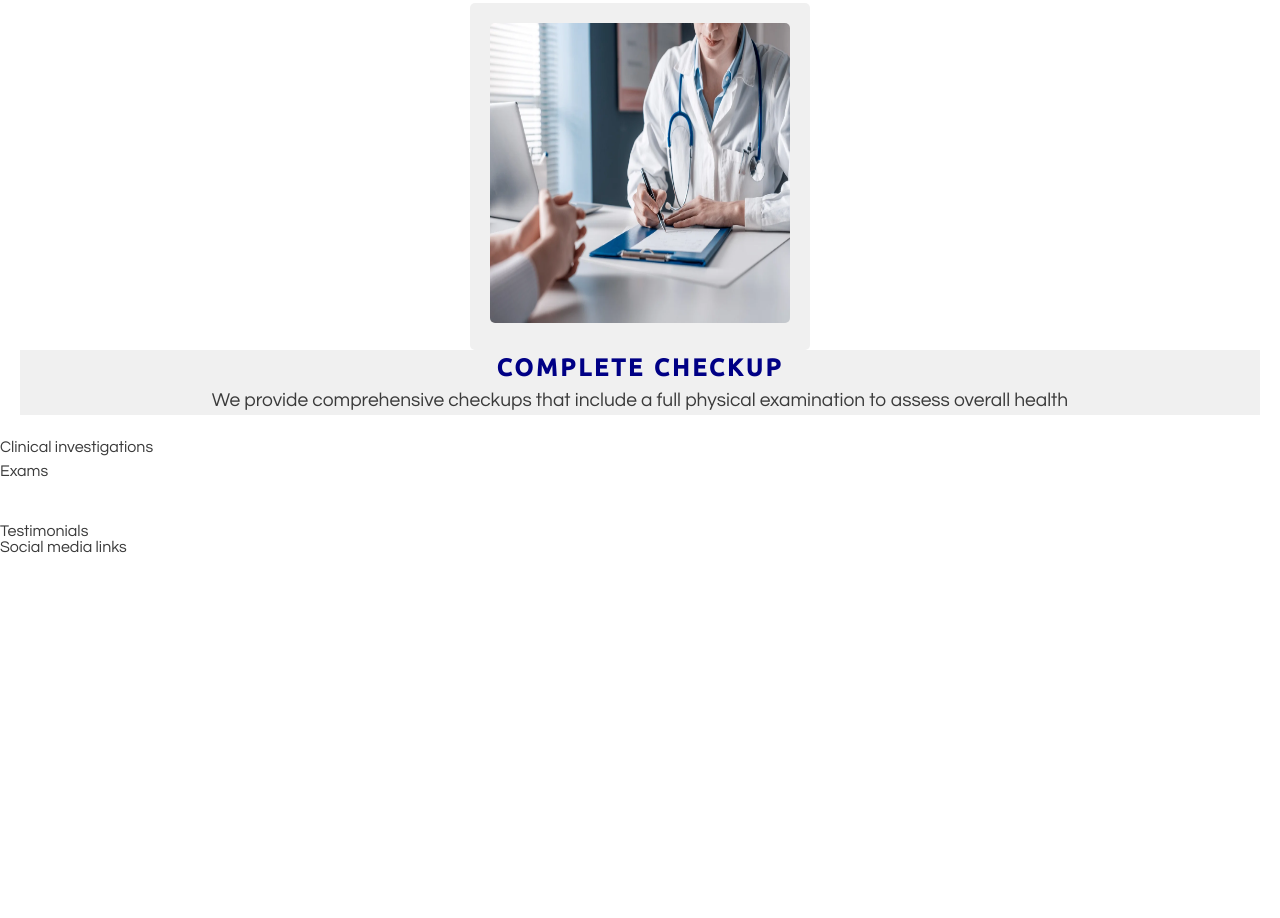
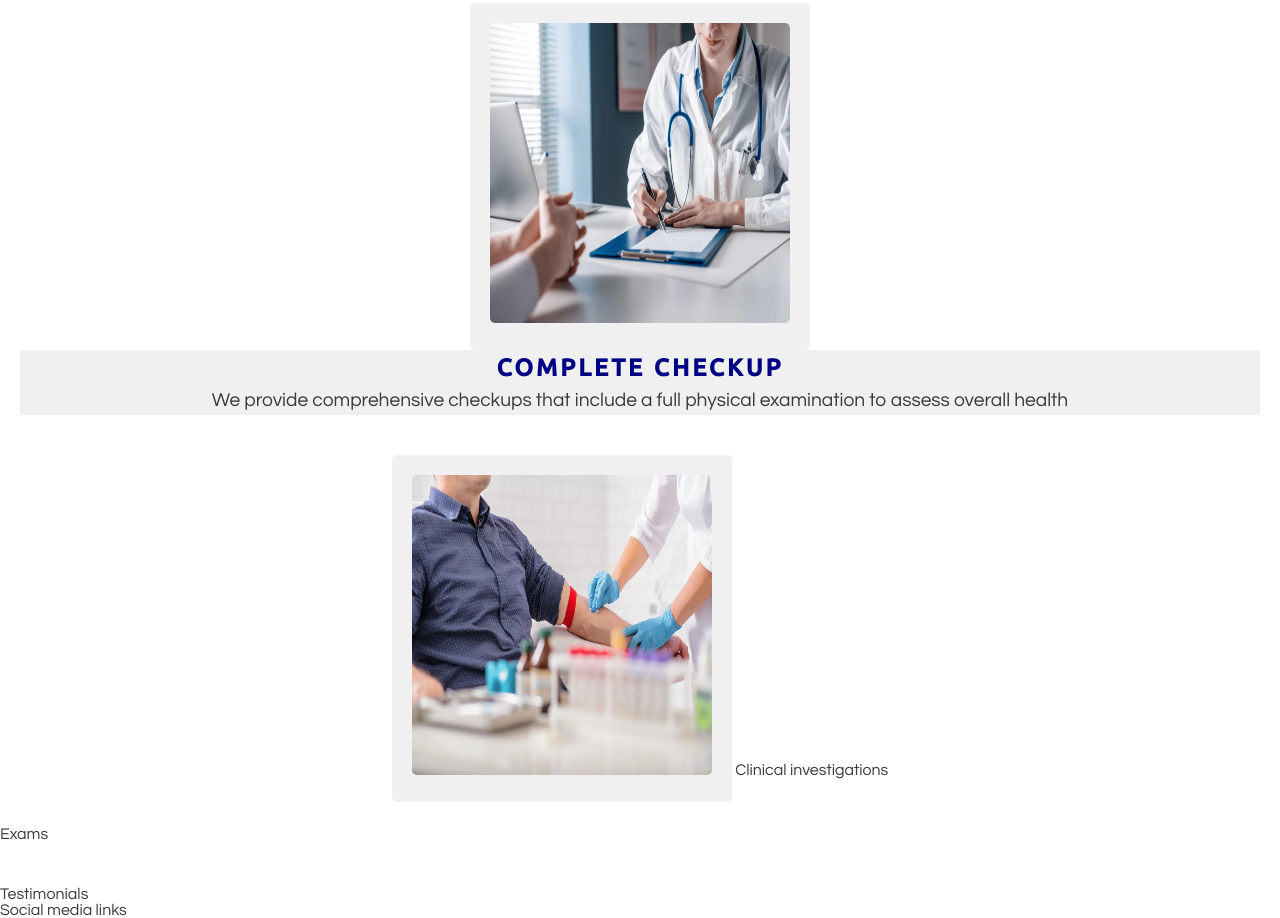
Before and after one commit to IzabellaLopes/checkup-dublin, a plain HTML site: page index.html in a window 1280 px wide. Shown: the part 1372-2290 px from the top of the page. Before the commit the page ends 1927 px from the top, so only its background shows below. Drawn offline with Linux system fonts and the light colour scheme.

Commit message:
Add and style clinical investigations image in our services

```diff
--- a/assets/css/style.css
+++ b/assets/css/style.css
@@ -181,7 +181,8 @@ header {
     clear: both;
 }
 
-#home-checkup {
+#home-checkup,
+#home-clinical {
     width: 100%;
     padding: 20px;
     box-sizing: border-box;
--- a/index.html
+++ b/index.html
@@ -76,10 +76,15 @@
             </div>
             <div class="text-services">
                 <h2>Complete CheckUp</h2>
-                <p>We provide comprehensive checkups that include a full physical examination to assess overall health</p>
+                <p>We provide comprehensive checkups that include a full physical examination to assess overall health
+                </p>
             </div>
         </div>
         <div id="home-clinical">
+            <div class="img-services">
+                <img src="assets/images/clinical-center-image.webp"
+                    alt="Close-up of nurse disinfecting male arm before blood test. Man sitting on chair near medical set.">
+            </div>
             Clinical investigations
         </div>
         <div id="home-exams">
```
Also changed, not shown: assets/images/clinical-center-image.webp (added).
